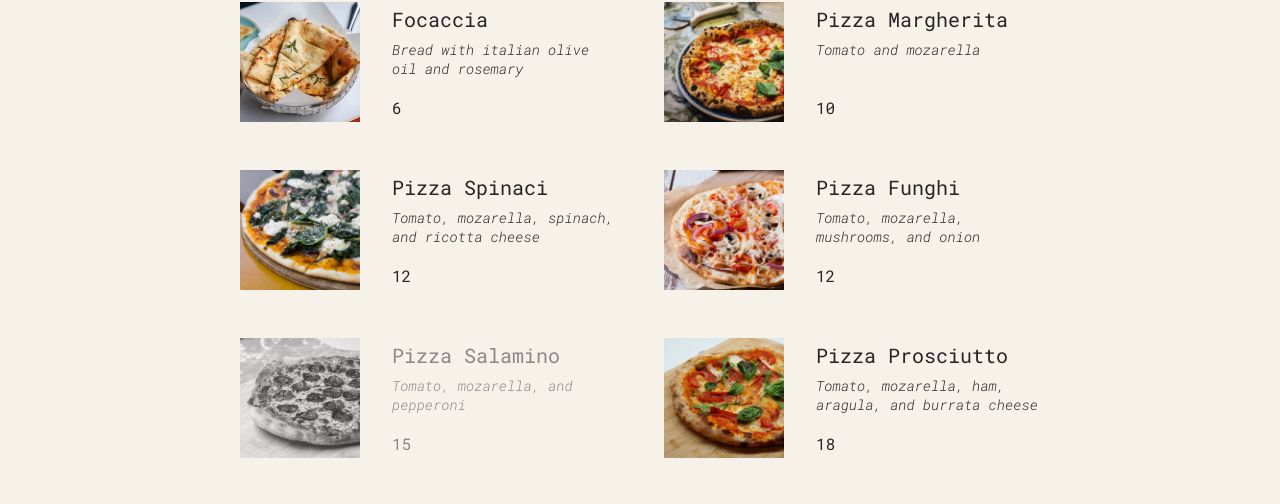
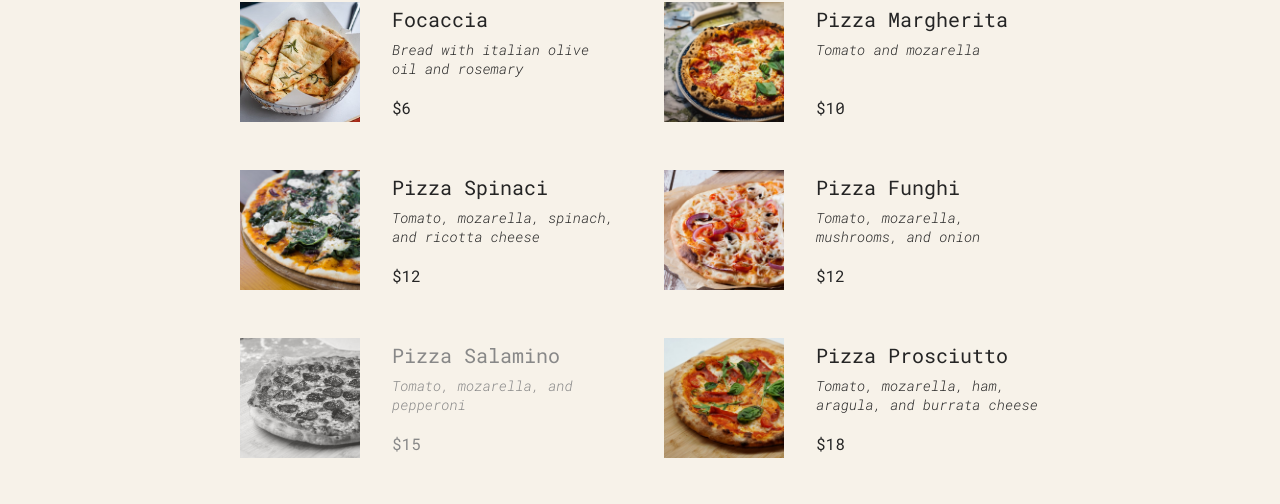
Before and after one commit to e1ysse/Menagerie-Of-Practice, a React (Vite) app in the folder blankset/: page / in a window 1280 px wide. Shown: the part 242-746 px from the top of the page. Built offline with nearby package versions, Linux system fonts and the light colour scheme.

Commit message:
quite literally just added a dollar sign.

```diff
--- a/blankset/src/index.jsx
+++ b/blankset/src/index.jsx
@@ -52,7 +52,7 @@ function Pizza(props) {
                 <div>
                     <h3>{props.pizzaObj.name}</h3>
                     <p>{props.pizzaObj.ingredients}</p>
-                    <span>{props.pizzaObj.price}</span>
+                    <span>${props.pizzaObj.price}</span>
                 </div>
             </li>
         </>
@@ -79,6 +79,7 @@ const Footer = () => {
     );
 };
 
+
 const root = ReactDOM.createRoot(document.getElementById("root"));
 root.render(
     <React.StrictMode>
```
